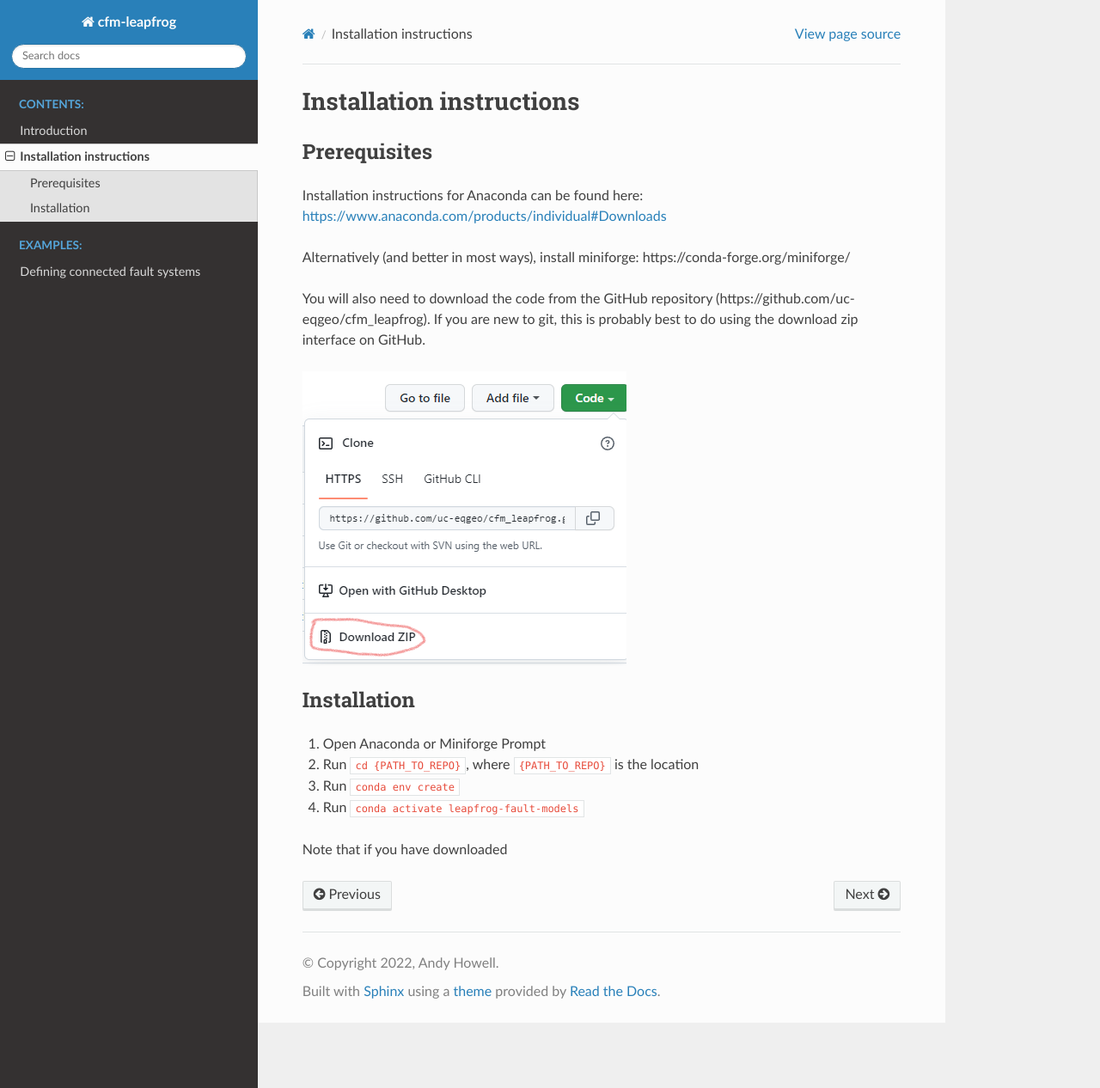
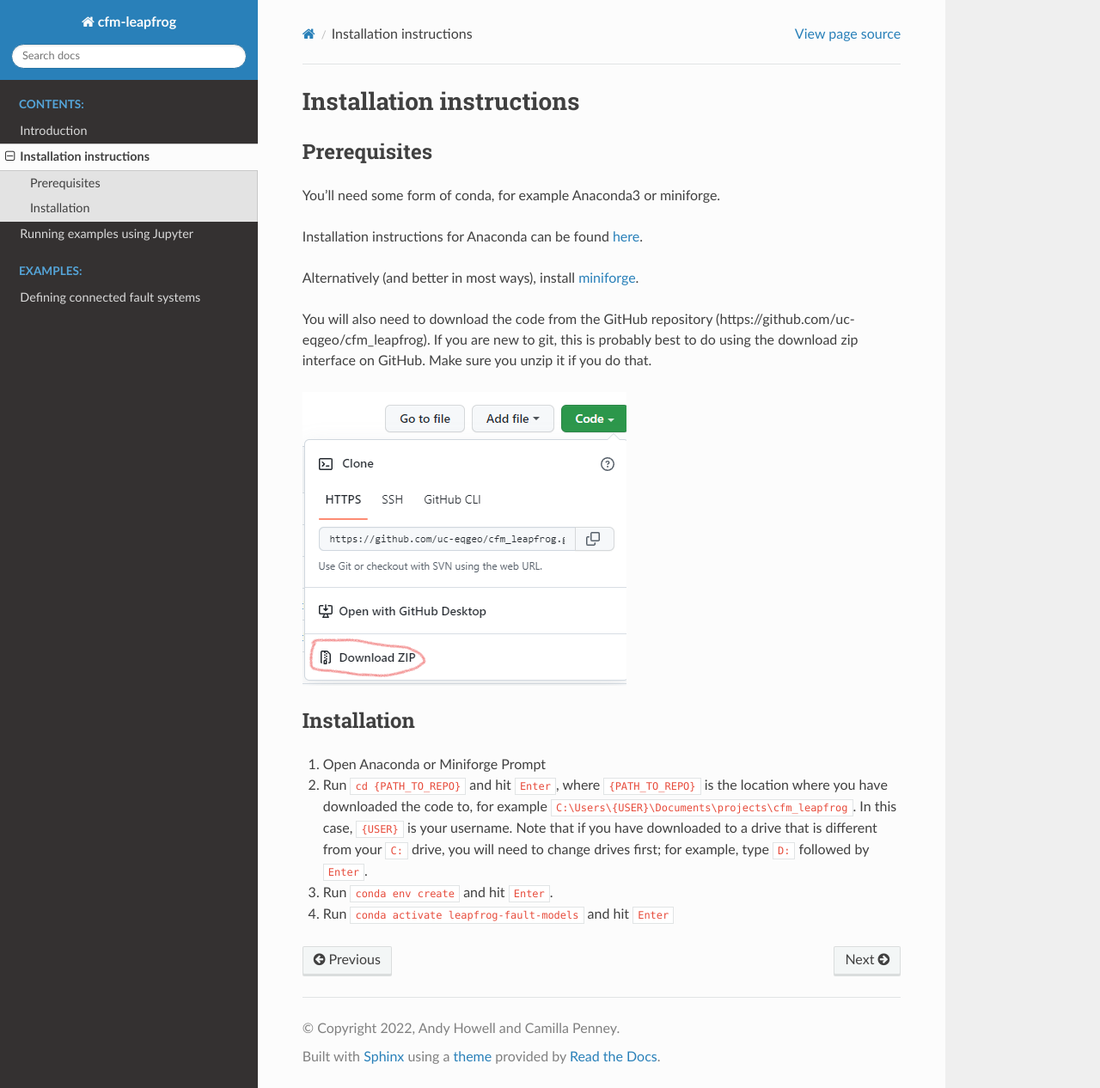
Before and after one commit to uc-eqgeo/cfm_leapfrog, a Sphinx documentation site: the page built from docs/help/install.md, in a window 1280 px wide and 1266 px high. Shown: the whole window at 86% size. Built offline with Sphinx 7.4.7 and the Read the Docs theme 2.0.0, drawn with Linux system fonts in a browser that asks for light colours.

Commit message:
Some more documentation

```diff
--- a/docs/conf.py
+++ b/docs/conf.py
@@ -19,8 +19,8 @@
 # -- Project information -----------------------------------------------------
 
 project = 'cfm-leapfrog'
-copyright = '2022, Andy Howell'
-author = 'Andy Howell'
+copyright = '2022, Andy Howell and Camilla Penney'
+author = 'Andy Howell and Camilla Penney'
 
 # The full version, including alpha/beta/rc tags
 release = "0.0.1"
--- a/docs/help/install.md
+++ b/docs/help/install.md
@@ -2,21 +2,22 @@
 
 ## Prerequisites
 
-Installation instructions for Anaconda can be found here: <https://www.anaconda.com/products/individual#Downloads>
+You'll need some form of conda, for example Anaconda3 or miniforge.
 
-Alternatively (and better in most ways), install miniforge: https://conda-forge.org/miniforge/
+Installation instructions for Anaconda can be found [here](https://www.anaconda.com/products/individual#Downloads).
+
+Alternatively (and better in most ways), install [miniforge](https://conda-forge.org/miniforge/).
 
 You will also need to download the code from the GitHub repository (https://github.com/uc-eqgeo/cfm_leapfrog).
 If you are new to git,
-this is probably best to do using the download zip interface on GitHub.
+this is probably best to do using the download zip interface on GitHub. Make sure you unzip it if you do that.
 
 ![How to download](images/download_code.png)
 
 ## Installation
 
    1. Open Anaconda or Miniforge Prompt
-   2. Run `cd {PATH_TO_REPO}`, where `{PATH_TO_REPO}` is the location
-   3. Run `conda env create`
-   4. Run `conda activate leapfrog-fault-models`
-
-Note that if you have downloaded
+   2. Run `cd {PATH_TO_REPO}` and hit `Enter`, where `{PATH_TO_REPO}` is the location where you have downloaded the code to, for example `C:\Users\{USER}\Documents\projects\cfm_leapfrog`. In this case, `{USER}` is your username.
+Note that if you have downloaded to a drive that is different from your `C:` drive, you will need to change drives first; for example, type `D:` followed by `Enter`.
+   3. Run `conda env create` and hit `Enter`.
+   4. Run `conda activate leapfrog-fault-models` and hit `Enter`
```
Also changed, not shown: docs/help/intro.md (+1 -0 lines), docs/help/running_examples.md (added, +13 -0 lines), docs/index.rst (+7 -0 lines), docs/help/images/fault_model.png (added), docs/help/images/jupyter_home.png (added), 1 other file.
